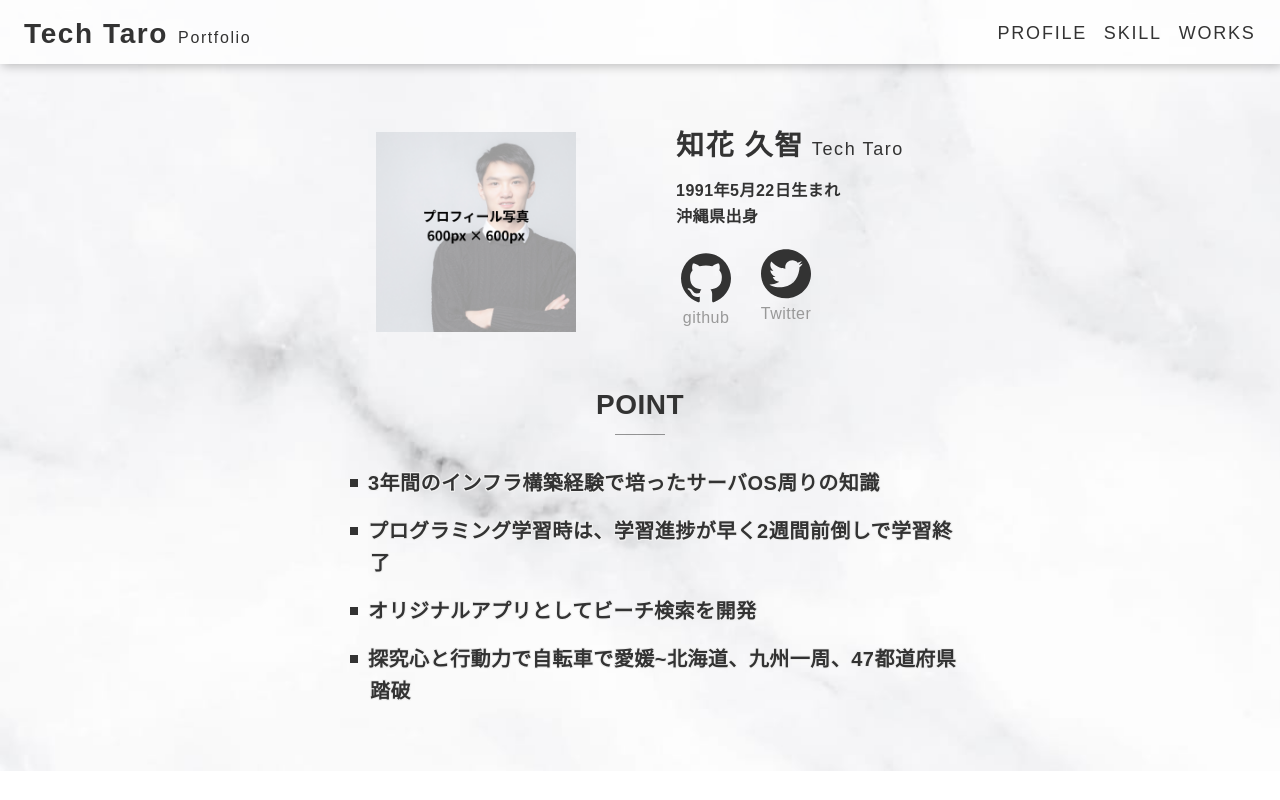
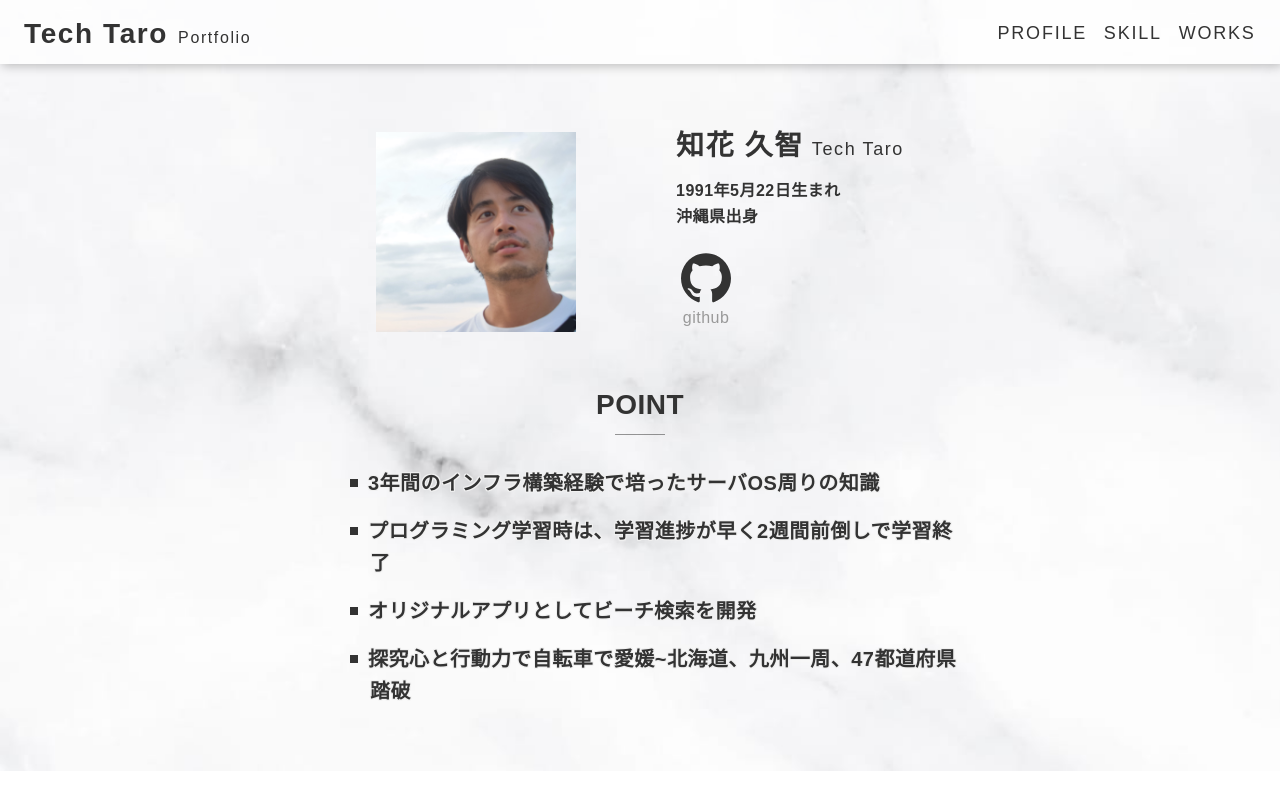
Before and after one commit to teabana/portfolio-site, a plain HTML site: page index.html in a window 1280 px wide. Shown: the top 800 px of the page. Drawn offline with nearby package versions, Linux system fonts and the light colour scheme.

Commit message:
commit_second

```diff
--- a/index.html
+++ b/index.html
@@ -34,7 +34,7 @@
           <div class="firstview__main">
             <div class="firstview__main-pict obj-fit-img">
               <!-- imagesに配置した、プロフィール画像のパスを記載する -->
-              <img src="./images/pict-firstview-main.jpg">
+              <img src="./images/DSC_0162.jpeg">
             </div>
             <div class="firstview__info">
               <h2>
@@ -59,18 +59,18 @@
                 </li> -->
                 <li class="firstview__info-account-item">
                   <!-- 記載番号：7 -->
-                  <a href="__URL__" target="_blank">
+                  <a href="https://github.com/teabana" target="_blank">
                     <img src="./images/icon-firstview-info-github.svg" class="firstview__info-account-pict">
                     <span  class="firstview__info-account-name">github</span>
                   </a>
                 </li>
-                <li class="firstview__info-account-item">
-                  <!-- 記載番号：8 -->
+                <!--<li class="firstview__info-account-item">
+                  記載番号：8
                   <a href="__URL__" target="_blank">
                     <img src="./images/icon-firstview-info-twitter.svg" class="firstview__info-account-pict">
                     <span  class="firstview__info-account-name">Twitter</span>
                   </a>
-                </li>
+                </li> -->
                 <!--  <li class="firstview__info-account-item">
                   記載番号：9
                   <a href="__URL__" target="_blank">
```
Also changed, not shown: images/DSC_0162.jpeg (added).
